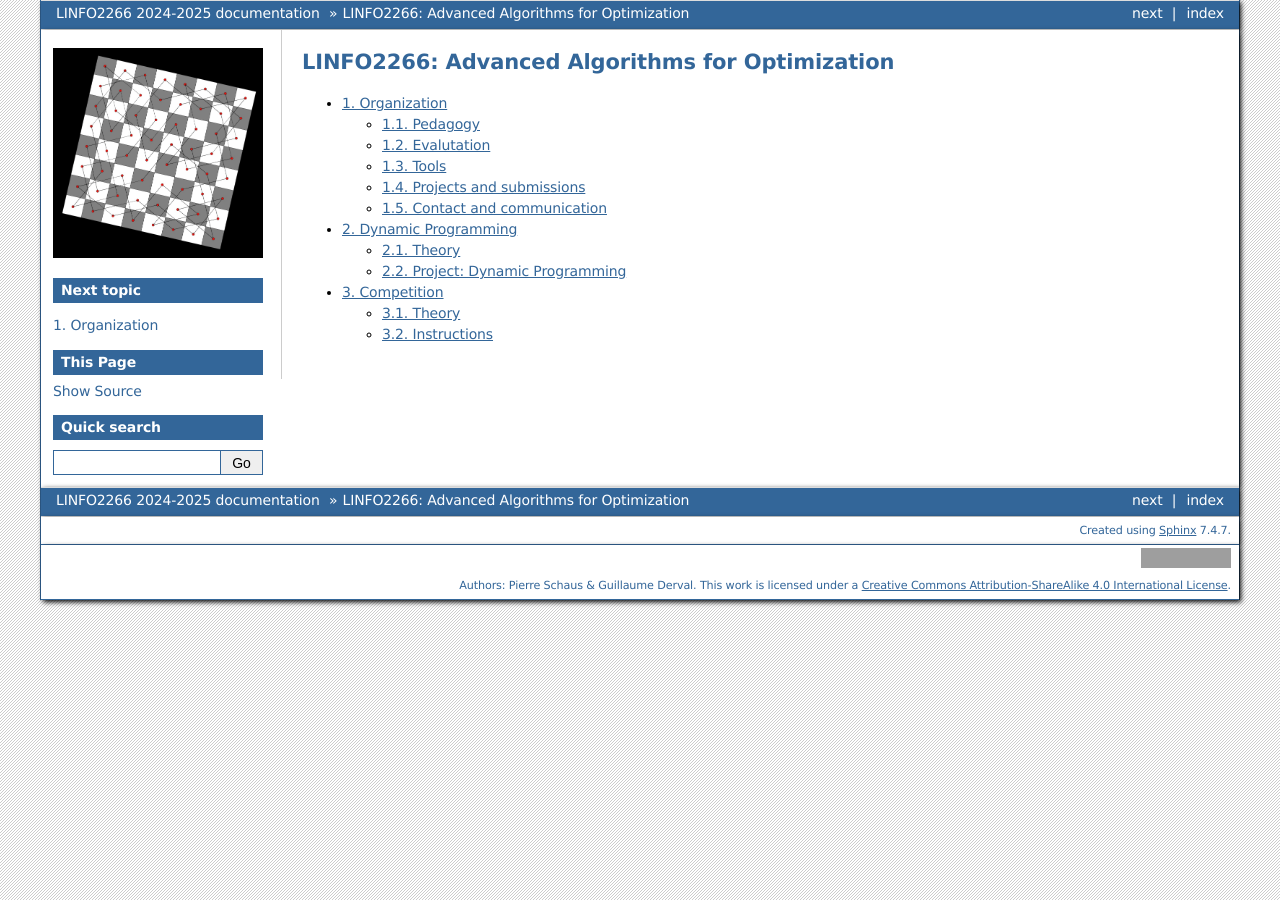
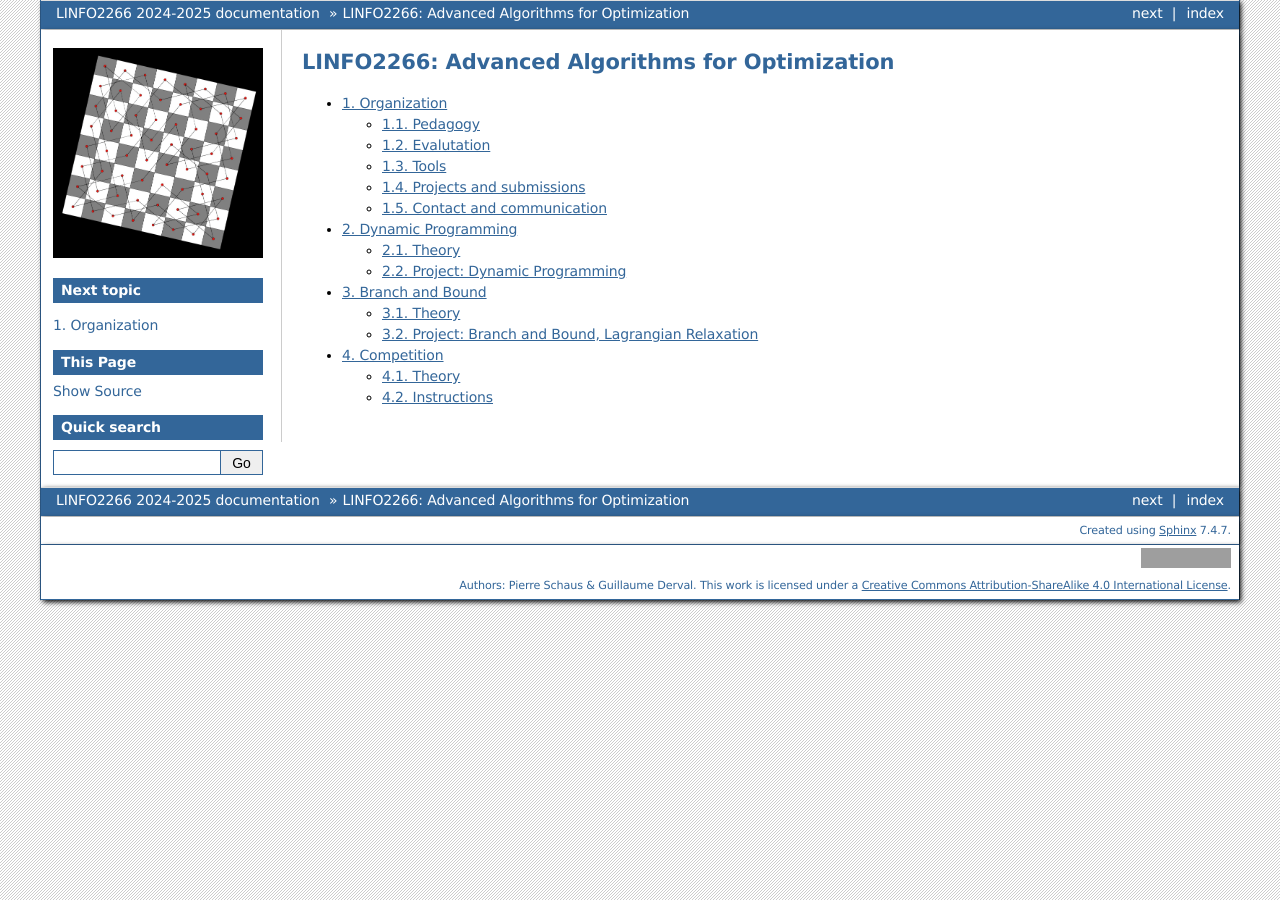
Before and after one commit to pschaus/linfo2266, a Sphinx documentation site: the page built from website/source/index.rst, in a window 1280 px wide. Built offline with Sphinx 7.4.7, drawn with Linux system fonts in a browser that asks for light colours; part of the change alters nothing that is shown; grey boxes are pictures that could not be loaded.

Commit message:
update slides

```diff
--- a/website/source/bandb/index.rst
+++ b/website/source/bandb/index.rst
@@ -11,24 +11,59 @@ Theory
 * `Slides <../_static/slides/02-branch-and-bound.pdf>`_
 
 
+
+Project: Branch and Bound, Lagrangian Relaxation
+===================================================
+TO COME on Thursday 3, not yet ready
+
+
+..
+	The second project is about Branch and Bound (BnB), Lagrangian Relaxation and the `Traveling Salesman Problem <https://en.wikipedia.org/wiki/Travelling_salesman_problem>`_ (TSP).
+
+	Your implementation work will be in the in the ``branchandbound`` package. As a preliminary, step, read first the class called ``BranchAndBoundKnapsack`` as this class is a good example of what you will do for the TSP, that is:
+
+	1. Implement the state/node representation for the BnB search.
+	2. Implement a lower-bounding procedure to prune the BnB search.
+
+	Gradescope
+	--------------
+
+	On `Gradescope <https://www.gradescope.com/>`_, find the written assignment on BnB where you will learn about the TSP and model it on paper with this technique. You can already answer to the Exercises 1 and 2, while Exercise 3 will need to wait until you complete your implementation.
+
+	Implementation
+	---------------
+
+	Then, go to your personal LINFO2266 Github repository, where you will specify the classes to model and solve real TSP instances with branch and bound in the package ``branchandbound`` (don't forget to pull to get the latest update).
+
+	The implementation work is composed of four steps:
+
+	#. Implement the simple one-tree based bound procedure in the ``SimpleOneTree`` class. You can test your result by executing ``SimpleOneTreeTestFast``.
+	#. Implement the branch and bound for the TSP in the ``BranchAndBoundTSP`` class which will use the ``SimpleOneTree`` bound procedure you just implemented earlier. You can check your result by executing the test ``testOneTree`` from ``BranchAndBoundTSPTestFast``.
+	#. Implement an enhanced bound calculation for the one-tree based on Lagrangian relaxation in the ``HeldKarpOneTree`` class. You can test your result by executing ``HeldKarpOneTreeFast`` and the remaining tests from ``BranchAndBoundTSPTestFast``.
+	#. Replace in your branch and bound for the TSP ``BranchAndBoundTSP``, the bound calculation by your new reinforced bound. You can test your result by executing ``BranchAndBoundTSPTest``.
+
+	Once your implementation is ready, don't forget to finish your written assignment, by writing your answer for Exercise 3!
+
+
+
 .. * `Videos <https://youtube.com/playlist?list=PLq6RpCDkJMyoMPDl66rUcQlkMHSGWENib>`_
 .. * `Slides <https://www.icloud.com/keynote/0JO4LJSpQik_9to_JZAys14mQ#02-branch-and-bound>`_
 
+..
+	Exercises
+	=======================================
 
-Exercises
-=======================================
+	Knapsack Problem
+	"""""""""""""""""""""""""""""""""""""""
 
-Knapsack Problem
-"""""""""""""""""""""""""""""""""""""""
+	Given the following knapsack instance:
 
-Given the following knapsack instance:
+	.. math::
+	    \max \quad & 25 x_1 + 18 x_2 + 36 x_3 \\
+	    \text{subject to} \quad & 5 x_1 + 6 x_2 + 4 x_3 \leq 11 \\
+	    & x_i \in \{0, 1\}
 
-.. math::
-    \max \quad & 25 x_1 + 18 x_2 + 36 x_3 \\
-    \text{subject to} \quad & 5 x_1 + 6 x_2 + 4 x_3 \leq 11 \\
-    & x_i \in \{0, 1\}
-
-#. Draw the brute-force search tree for this problem, with the given variable ordering and left (resp. right) corresponding to 0 (resp. 1) assignments.
-#. Compute the linear relaxation of the problem at each search node.
-#. What nodes can be pruned if we use this relaxation as a bounding procedure and traverse the search tree starting with the left-children? And if we traverse the search tree starting with the right-children?
-#. Do the same exercise but with the variable ordering :math:`x_3, x_1, x_2`. Did the performances change? Why?
+	#. Draw the brute-force search tree for this problem, with the given variable ordering and left (resp. right) corresponding to 0 (resp. 1) assignments.
+	#. Compute the linear relaxation of the problem at each search node.
+	#. What nodes can be pruned if we use this relaxation as a bounding procedure and traverse the search tree starting with the left-children? And if we traverse the search tree starting with the right-children?
+	#. Do the same exercise but with the variable ordering :math:`x_3, x_1, x_2`. Did the performances change? Why?
--- a/website/source/index.rst
+++ b/website/source/index.rst
@@ -14,6 +14,7 @@ LINFO2266: Advanced Algorithms for Optimization
 
    intro/index
    dp/index
+   bandb/index
    competition/index
 
 ..
```
Also changed, not shown: 1 other file.
